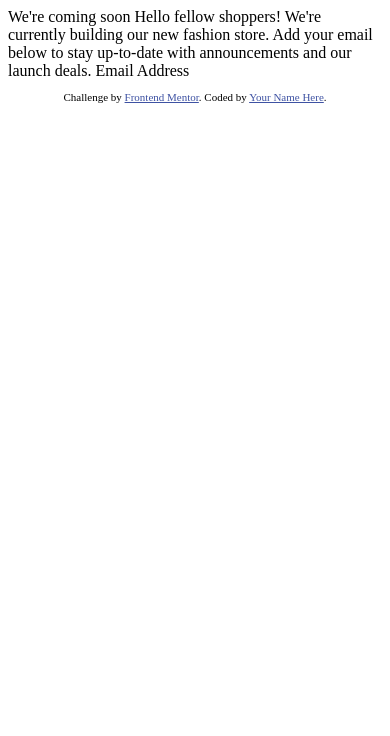
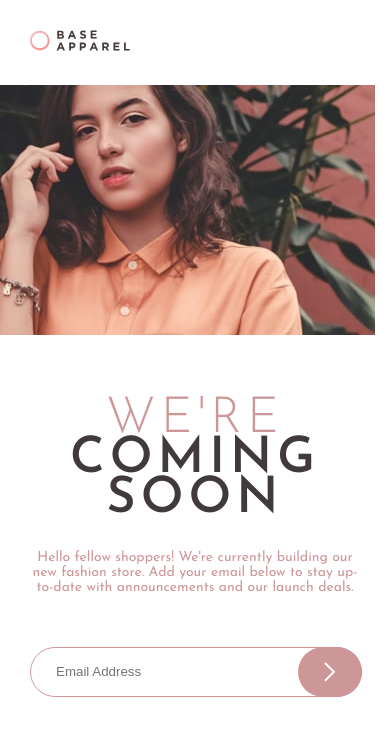
Before and after one commit to florianstancioiu/base-apparel-coming-soon-master, a plain HTML site: page index.html in a window 390 px wide. Drawn offline with Linux system fonts and the light colour scheme.

Commit message:
Worked on the mobile version

```diff
--- /dev/null
+++ b/css/styles.css
@@ -0,0 +1,81 @@
+body {
+    font-family: "Josefin Sans";
+    font-weight: 300;
+    font-size: 16px;
+    margin: 0;
+}
+
+.hero-logo {
+    margin: 30px;
+    max-width: 100px;
+}
+
+.hero-img {
+    max-width: 100%;
+    display: block;
+}
+
+.hero {
+    margin-bottom: 65px;
+}
+
+.content h1 {
+    margin-top: 0;
+    margin-bottom: 30px;
+    text-align: center;
+    font-size: 50px;
+    text-transform: uppercase;
+    line-height: 40px;
+    letter-spacing: 5px;
+    color: hsl(0, 6%, 24%);
+}
+
+.content h1 .intro {
+    font-weight: 300;
+    color: hsl(0, 36%, 70%);
+}
+
+.content h1 span {
+    display: block;
+}
+
+.content {
+    padding: 0 30px;
+    margin-bottom: 90px;
+}
+
+.content .description {
+    margin: 0 0 52px;
+    text-align: center;
+    font-weight: 400;
+    color: hsl(0, 36%, 70%);
+    font-size: 14px;
+}
+
+/* email input */
+
+.email-input-wrapper {
+    position: relative;
+}
+
+.email-input-wrapper input {
+    height: 48px;
+    line-height: 48px;
+    width: calc(100% - 50px);
+    border: 1px solid hsl(0, 36%, 70%);
+    border-radius: 40px;
+    padding: 0 25px;
+}
+
+.email-input-wrapper .btn-email {
+    position: absolute;
+    top: 0;
+    right: -2px;
+    width: 64px;
+    height: 50px;
+    background-color: hsl(0, 36%, 70%);
+    display: flex;
+    justify-content: center;
+    align-items: center;
+    border-radius: 40px;
+}
--- a/index.html
+++ b/index.html
@@ -1,33 +1,53 @@
 <!DOCTYPE html>
 <html lang="en">
-<head>
-  <meta charset="UTF-8">
-  <meta name="viewport" content="width=device-width, initial-scale=1.0"> <!-- displays site properly based on user's device -->
+    <head>
+        <meta charset="UTF-8" />
+        <meta name="viewport" content="width=device-width, initial-scale=1.0" />
+        <!-- displays site properly based on user's device -->
 
-  <link rel="icon" type="image/png" sizes="32x32" href="./images/favicon-32x32.png">
+        <link
+            rel="icon"
+            type="image/png"
+            sizes="32x32"
+            href="./images/favicon-32x32.png"
+        />
+        <link
+            rel="stylesheet"
+            href="https://fonts.googleapis.com/css?family=Josefin+Sans:300,400,600"
+        />
+        <link rel="stylesheet" href="./css/styles.css" />
 
-  <title>Frontend Mentor | Base Apparel coming soon page</title>
+        <title>Frontend Mentor | Base Apparel coming soon page</title>
+    </head>
+    <body>
+        <main>
+            <div class="hero">
+                <img class="hero-logo" src="./images/logo.svg" alt="Logo" />
+                <img
+                    class="hero-img"
+                    src="./images/hero-mobile.jpg"
+                    alt="Hero Mobile"
+                />
+            </div>
+            <div class="content">
+                <h1>
+                    <span class="intro">We're</span>
+                    <span>coming</span>
+                    <span>soon</span>
+                </h1>
+                <p class="description">
+                    Hello fellow shoppers! We're currently building our new
+                    fashion store. Add your email below to stay up-to-date with
+                    announcements and our launch deals.
+                </p>
 
-  <!-- Feel free to remove these styles or customise in your own stylesheet 👍 -->
-  <style>
-    .attribution { font-size: 11px; text-align: center; }
-    .attribution a { color: hsl(228, 45%, 44%); }
-  </style>
-</head>
-<body>
-
-  We're coming soon
-
-  Hello fellow shoppers! We're currently building our new fashion store.
-  Add your email below to stay up-to-date with announcements and our launch deals.
-
-  Email Address
-
-  <footer>
-    <p class="attribution">
-      Challenge by <a href="https://www.frontendmentor.io?ref=challenge" target="_blank">Frontend Mentor</a>.
-      Coded by <a href="#">Your Name Here</a>.
-    </p>
-  </footer>
-</body>
+                <div class="email-input-wrapper">
+                    <input type="text" placeholder="Email Address" />
+                    <div class="btn-email">
+                        <img src="./images/icon-arrow.svg" alt="Icon Arrow" />
+                    </div>
+                </div>
+            </div>
+        </main>
+    </body>
 </html>
```
